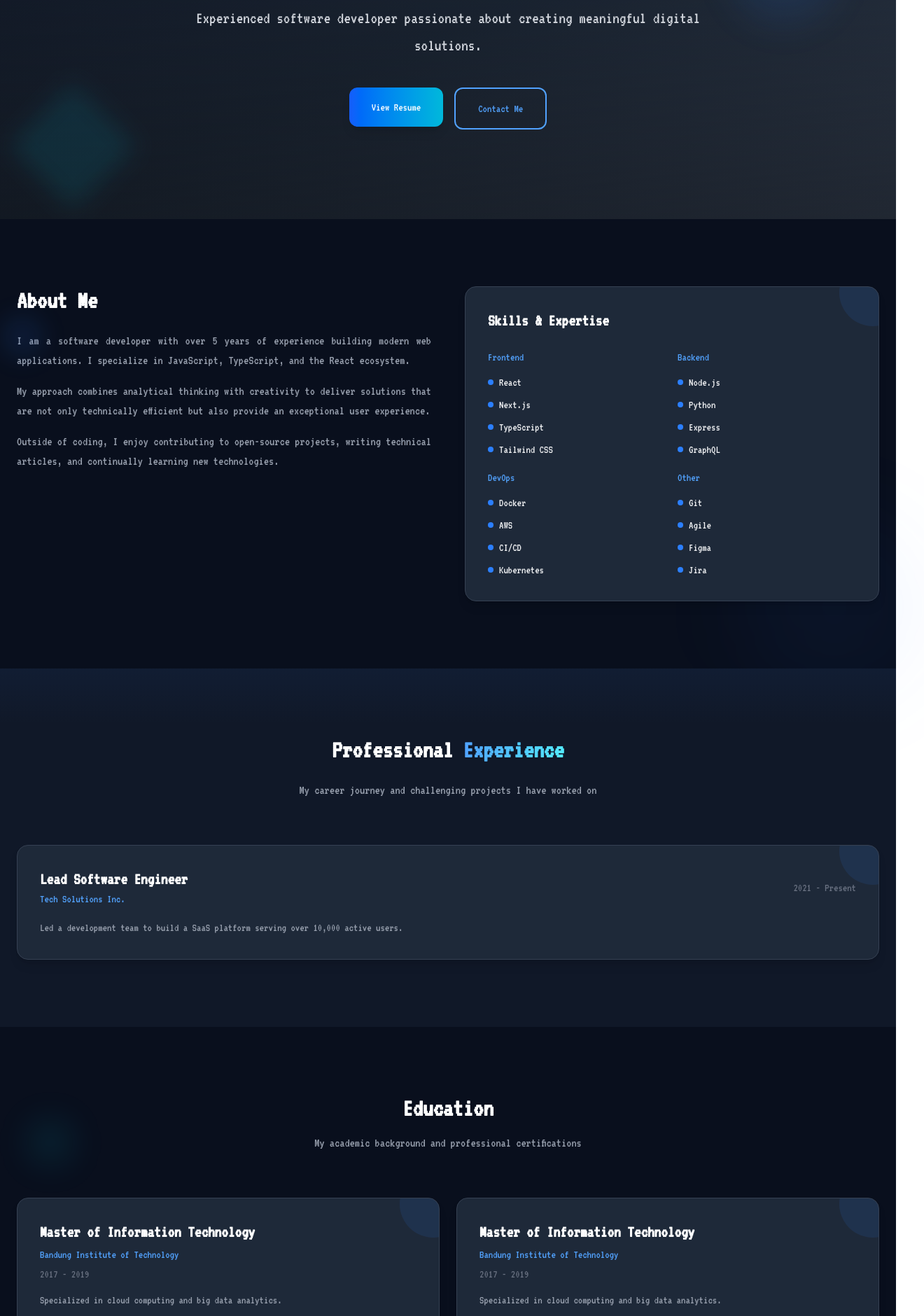
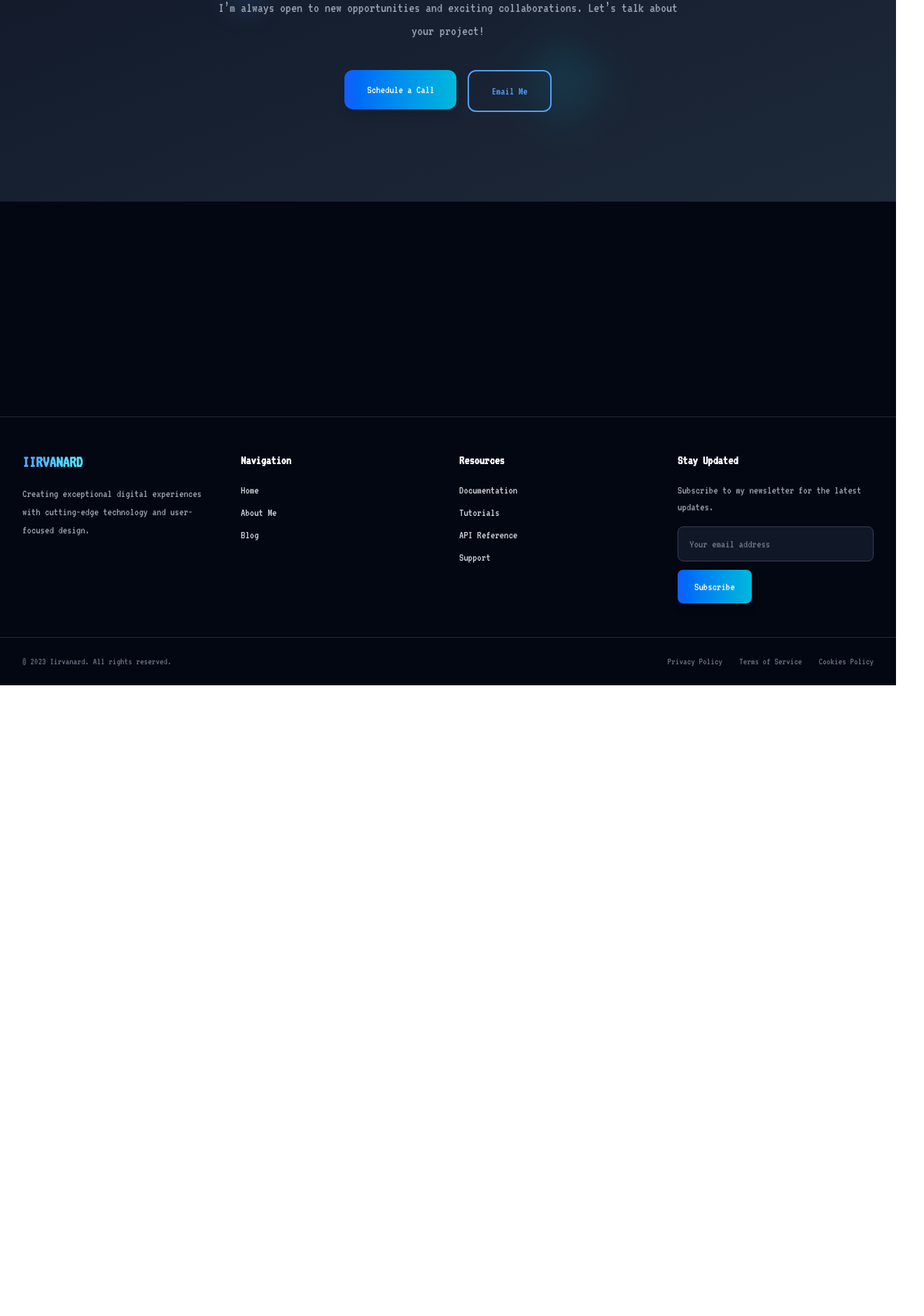
Before and after one commit to iirvanard/iirvanard-portofolio-web, a Next.js app: page /en/about in a window 1280 px wide. Shown: the part 285-2165 px from the top of the page at 70% size, 1320 px wide, since content can reach past the window. After the commit the page ends 1264 px from the top, so only its background shows below. Built offline with nearby package versions, Linux system fonts and the light colour scheme.

Commit message:
fix header

```diff
--- a/src/app/[locale]/about/page.tsx
+++ b/src/app/[locale]/about/page.tsx
@@ -2,19 +2,6 @@
 import Button from '@/app/component/ui/button';
 import { useTranslations } from 'next-intl';
 
-interface Experience {
-  role: string;
-  company: string;
-  period: string;
-  description: string;
-}
-
-interface Education {
-  degree: string;
-  institution: string;
-  period: string;
-  description: string;
-}
 
 export default function AboutPage() {
   const t = useTranslations('AboutPage');
@@ -23,173 +10,9 @@ export default function AboutPage() {
     console.log('Contact button clicked!');
   };
 
-  const experiences = t.raw("experiences") as Experience[];
-  const education = t.raw("education") as Education[];
-
-  const skills = {
-    frontend: ['React', 'Next.js', 'TypeScript', 'Tailwind CSS'],
-    backend: ['Node.js', 'Python', 'Express', 'GraphQL'],
-    devops: ['Docker', 'AWS', 'CI/CD', 'Kubernetes'],
-    other: ['Git', 'Agile', 'Figma', 'Jira']
-  };
-
   return (
     <div className="min-h-screen flex flex-col bg-gray-950 text-gray-100">
-      {/* Hero Section */}
-      <div className="relative bg-gradient-to-br from-gray-900 via-gray-800 to-gray-700 text-white py-16 md:py-24 lg:py-32 px-4 sm:px-6 overflow-hidden">
-        <div className="absolute inset-0 bg-gradient-to-t from-black/40 to-transparent z-0" />
 
-        {/* Floating abstract shapes - Adjusted for mobile */}
-        <div className="absolute top-10 right-10 w-20 h-20 md:top-20 md:right-20 md:w-40 md:h-40 rounded-full bg-blue-500/10 blur-xl"></div>
-        <div className="absolute bottom-5 left-5 w-16 h-16 md:bottom-10 md:left-10 md:w-32 md:h-32 bg-cyan-400/10 rounded-lg rotate-45 blur-lg"></div>
-
-        <div className="relative z-10 max-w-4xl mx-auto px-4 sm:px-6 text-center">
-          <h1 className="text-3xl sm:text-4xl md:text-5xl lg:text-6xl font-extrabold tracking-tight mb-4 md:mb-6 bg-clip-text text-transparent bg-gradient-to-r from-blue-400 to-cyan-300">
-            {t('title')}
-          </h1>
-          <p className="text-base sm:text-lg md:text-xl lg:text-2xl text-gray-300 max-w-3xl mx-auto leading-relaxed">
-            {t('heroSubtitle')}
-          </p>
-          <div className="flex flex-col sm:flex-row gap-3 sm:gap-4 justify-center mt-6 sm:mt-8 md:mt-10">
-            <Button
-              text={t('viewResume')}
-              onClick={handleContact}
-              className="bg-gradient-to-r from-blue-600 to-cyan-500 hover:from-blue-700 hover:to-cyan-600 text-white px-5 py-2.5 sm:px-6 sm:py-3 md:px-8 md:py-4 rounded-lg md:rounded-xl shadow-lg hover:shadow-xl transition-all duration-300 transform hover:-translate-y-1 font-medium text-sm sm:text-base"
-            />
-            <Button
-              text={t('contactMe')}
-              onClick={handleContact}
-              className="bg-transparent border border-blue-400 md:border-2 text-blue-400 hover:bg-blue-400/10 px-5 py-2.5 sm:px-6 sm:py-3 md:px-8 md:py-4 rounded-lg md:rounded-xl transition-all duration-300 transform hover:-translate-y-1 font-medium text-sm sm:text-base"
-            />
-          </div>
-        </div>
-      </div>
-
-      {/* About Me Section */}
-      <section className="py-12 sm:py-16 md:py-20 lg:py-24 px-4 sm:px-6 bg-gray-900/50 relative">
-        <div className="absolute -bottom-10 -right-10 w-32 h-32 md:w-48 md:h-48 lg:w-64 lg:h-64 bg-blue-500/5 rounded-full blur-3xl"></div>
-
-        <div className="max-w-7xl mx-auto">
-          <div className="grid grid-cols-1 lg:grid-cols-2 gap-8 sm:gap-10 md:gap-12">
-            <div>
-              <h2 className="text-2xl sm:text-3xl md:text-4xl font-bold mb-4 sm:mb-6 text-white">
-                {t('aboutTitle')}
-              </h2>
-              <div className="space-y-4 sm:space-y-6 text-gray-400 relative">
-                <div className="absolute -top-4 -left-4 w-12 h-12 md:-top-6 md:-left-6 md:w-16 md:h-16 bg-blue-500/10 rounded-full blur-lg"></div>
-                <div className="space-y-3 sm:space-y-4">
-                  {t.raw("aboutParagraph").map((paragraph: string, index: number) => (
-                    <p key={index} className="text-sm sm:text-base md:text-lg text-justify">
-                      {paragraph}
-                    </p>
-                  ))}
-                </div>
-              </div>
-            </div>
-            <div className="bg-gray-800 rounded-xl sm:rounded-2xl p-6 sm:p-8 border border-gray-700 hover:border-blue-500/30 transition-all duration-300 shadow-lg hover:shadow-xl relative overflow-hidden">
-              <div className="absolute -right-6 -top-6 h-16 w-16 md:-right-10 md:-top-10 md:h-24 md:w-24 bg-blue-500/10 rounded-full"></div>
-              <h3 className="text-xl sm:text-2xl font-semibold mb-4 sm:mb-6 text-white relative z-10">
-                {t('skillsTitle')}
-              </h3>
-              <div className="grid grid-cols-2 gap-3 sm:gap-4 relative z-10">
-                {Object.entries(skills).map(([category, items]) => (
-                  <div key={category}>
-                    <h4 className="text-blue-400 font-medium mb-2 sm:mb-3 text-sm sm:text-base">
-                      {t(`${category}Skills`)}
-                    </h4>
-                    <ul className="space-y-1 sm:space-y-2">
-                      {items.map(skill => (
-                        <li key={skill} className="flex items-center">
-                          <span className="h-1.5 w-1.5 sm:h-2 sm:w-2 bg-blue-500 rounded-full mr-2"></span>
-                          <span className="text-xs sm:text-sm md:text-base">{skill}</span>
-                        </li>
-                      ))}
-                    </ul>
-                  </div>
-                ))}
-              </div>
-            </div>
-          </div>
-        </div>
-      </section>
-
-      {/* Experience Section */}
-      <section className="py-12 sm:py-16 md:py-20 lg:py-24 px-4 sm:px-6 bg-gray-900 relative">
-        <div className="absolute top-0 left-0 w-full h-12 sm:h-16 md:h-20 bg-gradient-to-b from-blue-500/5 to-transparent"></div>
-
-        <div className="max-w-7xl mx-auto">
-          <div className="text-center mb-8 sm:mb-12 md:mb-16">
-            <h2 className="text-2xl sm:text-3xl md:text-4xl font-bold text-white mb-4 sm:mb-6">
-              {t.rich('experienceTitleWithHighlight', {
-                highlight: (chunks) => <span className="text-transparent bg-clip-text bg-gradient-to-r from-blue-400 to-cyan-300">{chunks}</span>
-              })}
-            </h2>
-            <p className="text-sm sm:text-base md:text-lg text-gray-400 max-w-3xl mx-auto px-4 sm:px-0">
-              {t('experienceSubtitle')}
-            </p>
-          </div>
-          <div className="space-y-6 sm:space-y-8">
-            {experiences.map((exp, index) => (
-              <div
-                key={index}
-                className="group relative p-5 sm:p-6 md:p-8 bg-gray-800 rounded-xl sm:rounded-2xl shadow-lg hover:shadow-xl transition-all duration-300 border border-gray-700 hover:border-blue-500/30 overflow-hidden"
-              >
-                <div className="absolute -right-6 -top-6 h-16 w-16 md:-right-10 md:-top-10 md:h-24 md:w-24 bg-blue-500/10 rounded-full group-hover:bg-blue-500/20 transition-all duration-500" />
-                <div className="relative z-10">
-                  <div className="flex flex-col sm:flex-row sm:items-center justify-between mb-3 sm:mb-4">
-                    <div>
-                      <h3 className="text-lg sm:text-xl md:text-2xl font-semibold text-white">{exp.role}</h3>
-                      <p className="text-blue-400 text-sm sm:text-base">{exp.company}</p>
-                    </div>
-                    <span className="text-gray-500 text-xs sm:text-sm md:text-base mt-1 sm:mt-0">{exp.period}</span>
-                  </div>
-                  <p className="text-gray-400 text-xs sm:text-sm md:text-base leading-relaxed">
-                    {exp.description}
-                  </p>
-                </div>
-              </div>
-            ))}
-          </div>
-        </div>
-      </section>
-
-      {/* Education Section */}
-      <section className="py-12 sm:py-16 md:py-20 lg:py-24 px-4 sm:px-6 bg-gray-900/50 relative">
-        <div className="absolute top-1/4 left-5 sm:left-10 w-12 h-12 sm:w-16 sm:h-16 bg-cyan-400/10 rounded-full blur-xl"></div>
-
-        <div className="max-w-7xl mx-auto">
-          <div className="text-center mb-8 sm:mb-12 md:mb-16">
-            <h2 className="text-2xl sm:text-3xl md:text-4xl font-bold mb-3 sm:mb-4 text-white">
-              {t('educationTitle')}
-            </h2>
-            <p className="text-sm sm:text-base md:text-lg text-gray-400 max-w-3xl mx-auto px-4 sm:px-0">
-              {t('educationSubtitle')}
-            </p>
-          </div>
-          <div className="grid grid-cols-1 md:grid-cols-2 gap-4 sm:gap-6">
-            {education.map((edu, index) => (
-              <div
-                key={index}
-                className="group relative p-5 sm:p-6 md:p-8 bg-gray-800 rounded-xl sm:rounded-2xl shadow-lg hover:shadow-xl transition-all duration-300 border border-gray-700 hover:border-blue-500/30 overflow-hidden"
-              >
-                <div className="absolute -right-6 -top-6 h-16 w-16 md:-right-10 md:-top-10 md:h-24 md:w-24 bg-blue-500/10 rounded-full group-hover:bg-blue-500/20 transition-all duration-500" />
-                <div className="relative z-10">
-                  <div className="flex items-start gap-3 sm:gap-4">
-                    <div>
-                      <h3 className="text-lg sm:text-xl md:text-2xl font-semibold text-white mb-1">{edu.degree}</h3>
-                      <p className="text-blue-400 text-sm sm:text-base mb-1">{edu.institution}</p>
-                      <span className="text-gray-500 text-xs sm:text-sm md:text-base">{edu.period}</span>
-                      <p className="text-gray-400 text-xs sm:text-sm md:text-base leading-relaxed mt-2 sm:mt-3">
-                        {edu.description}
-                      </p>
-                    </div>
-                  </div>
-                </div>
-              </div>
-            ))}
-          </div>
-        </div>
-      </section>
 
       {/* Call to Action */}
       <section className="relative py-16 sm:py-20 md:py-24 lg:py-32 px-4 sm:px-6 bg-gradient-to-br from-gray-900 to-gray-800 overflow-hidden">
```
